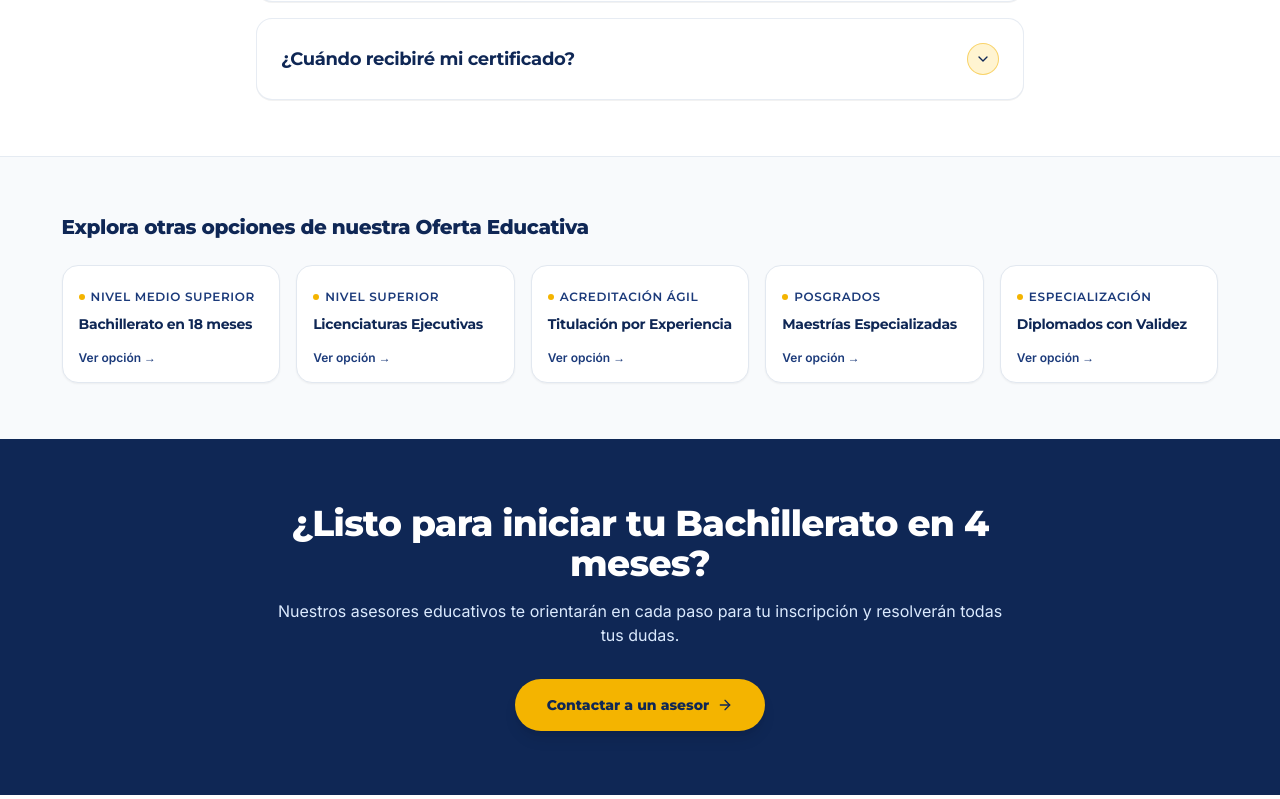
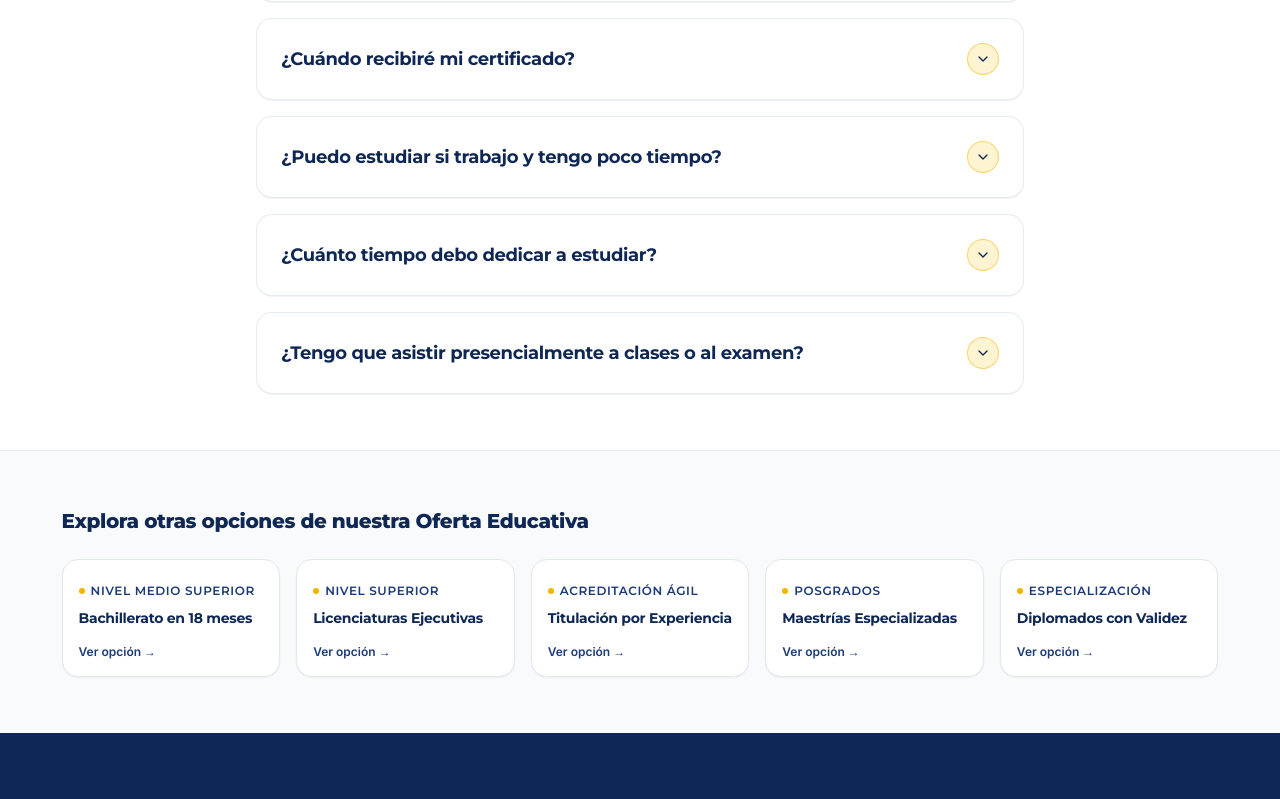
Before and after one commit to dmytro-webild/b02179c9-55a4-4431-96fc-35acbd36f5d2, a React (Vite) app: page /oferta/bachillerato-4-meses in a window 1280 px wide. Shown: the part 4757-5556 px from the top of the page. Built offline with nearby package versions, Linux system fonts and the light colour scheme.

Commit message:
Webild agent: En la página «Bachillerato en 4 meses», agrega al final del

```diff
--- a/src/pages/OfertaBachilleratoPage.tsx
+++ b/src/pages/OfertaBachilleratoPage.tsx
@@ -40,6 +40,18 @@ export default function OfertaBachilleratoPage() {
     {
       question: "¿Cuándo recibiré mi certificado?",
       answer: "En un plazo de hasta 120 días hábiles desde que acreditas el examen."
+    },
+    {
+      question: "¿Puedo estudiar si trabajo y tengo poco tiempo?",
+      answer: "Sí. Nuestro programa está diseñado para adaptarse a tus responsabilidades. Tendrás acceso a una guía de estudios, sesiones académicas en vivo todas las semanas, clases grabadas y acompañamiento de tutores para preparar tu examen sin descuidar tu trabajo y tu familia."
+    },
+    {
+      question: "¿Cuánto tiempo debo dedicar a estudiar?",
+      answer: "Depende de tus conocimientos previos y tu disponibilidad. Puedes organizar tus tiempos utilizando la guía de estudios y las clases grabadas, además de participar en las sesiones semanales en vivo. Nuestros tutores te orientarán durante tu preparación."
+    },
+    {
+      question: "¿Tengo que asistir presencialmente a clases o al examen?",
+      answer: "La preparación académica con ENLACES se realiza en línea. La modalidad de presentación del examen, presencial o en línea, dependerá de las condiciones establecidas por el centro evaluador y la convocatoria correspondiente."
     }
   ];
 
```
